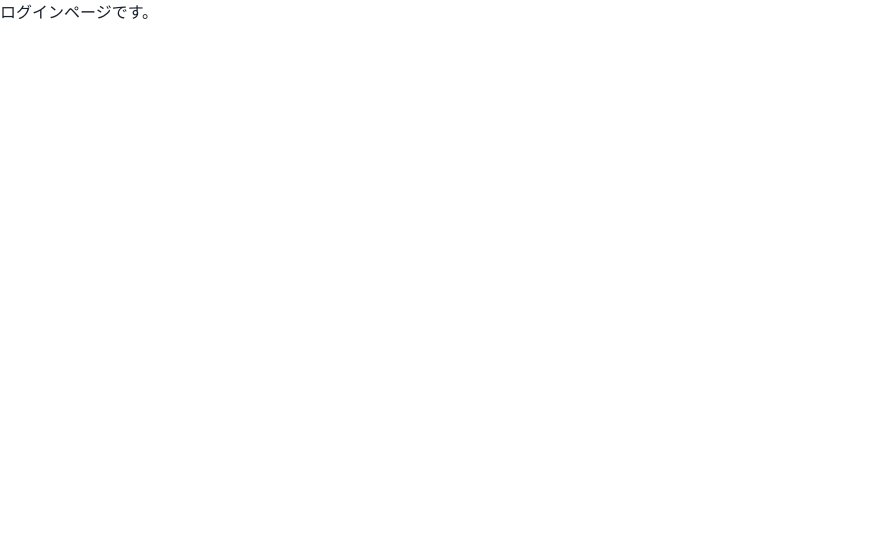
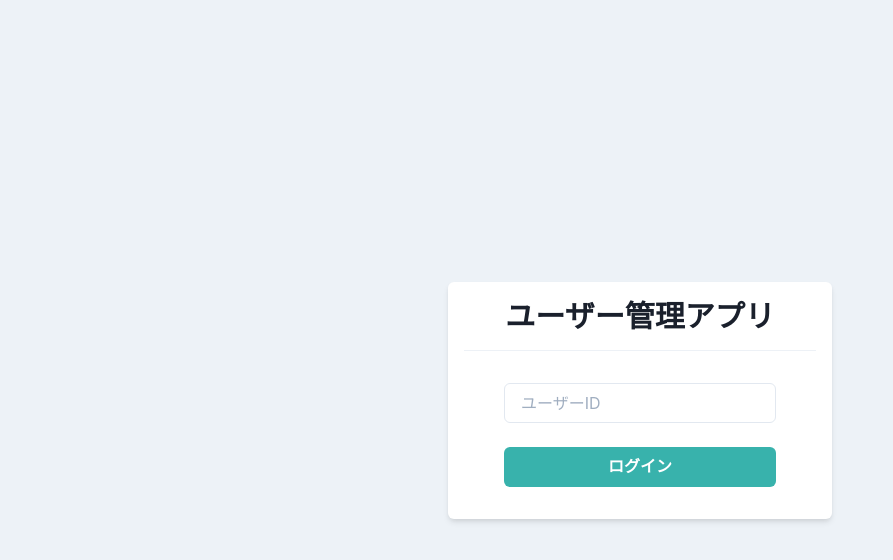
Before and after one commit to koki-noguchi/react-step-up-app, a React (Create React App) app: page / in a window 1280 px wide. Shown: the top 560 px of the page, without its empty margins (0-893 px from the left). Built offline with nearby package versions, Linux system fonts and the light colour scheme.

Commit message:
ログイン画面の実装

```diff
--- a/src/App.tsx
+++ b/src/App.tsx
@@ -1,4 +1,4 @@
-import { Button, ChakraProvider } from "@chakra-ui/react";
+import { ChakraProvider } from "@chakra-ui/react";
 import { BrowserRouter } from "react-router-dom";
 import { Router } from "./router/Router";
 import thema from "./theme/theme";
--- /dev/null
+++ b/src/components/atoms/button/PrimaryButton.tsx
@@ -0,0 +1,15 @@
+import { memo, ReactNode, VFC } from "react";
+import { Button } from "@chakra-ui/react";
+
+type Props = {
+  children: ReactNode;
+};
+
+export const PrimaryButton: VFC<Props> = memo((props) => {
+  const { children } = props;
+  return (
+    <Button bg="teal.400" color="white" _hover={{ opacity: 0.8 }}>
+      {children}
+    </Button>
+  );
+});
--- a/src/components/pages/Login.tsx
+++ b/src/components/pages/Login.tsx
@@ -1,5 +1,21 @@
+import { Box, Divider, Flex, Heading, Input, Stack } from "@chakra-ui/react";
 import { memo, VFC } from "react";
 
+import { PrimaryButton } from "../atoms/button/PrimaryButton";
+
 export const Login: VFC = memo(() => {
-  return <p>ログインページです。</p>;
+  return (
+    <Flex align="center" justify="center" height="100vh">
+      <Box bg="white" w="sm" p={4} borderRadius="md" shadow="md">
+        <Heading as="h1" size="lg" textAlign="center">
+          ユーザー管理アプリ
+        </Heading>
+        <Divider my={4} />
+        <Stack spacing={6} py={4} px={10}>
+          <Input placeholder="ユーザーID" />
+          <PrimaryButton>ログイン</PrimaryButton>
+        </Stack>
+      </Box>
+    </Flex>
+  );
 });
--- a/src/theme/theme.ts
+++ b/src/theme/theme.ts
@@ -4,7 +4,7 @@
   styles: {
     global: {
       body: {
-        backGroundColor: "gray.100",
+        backgroundColor: "gray.100",
         color: "gray.800"
       }
     }
```
